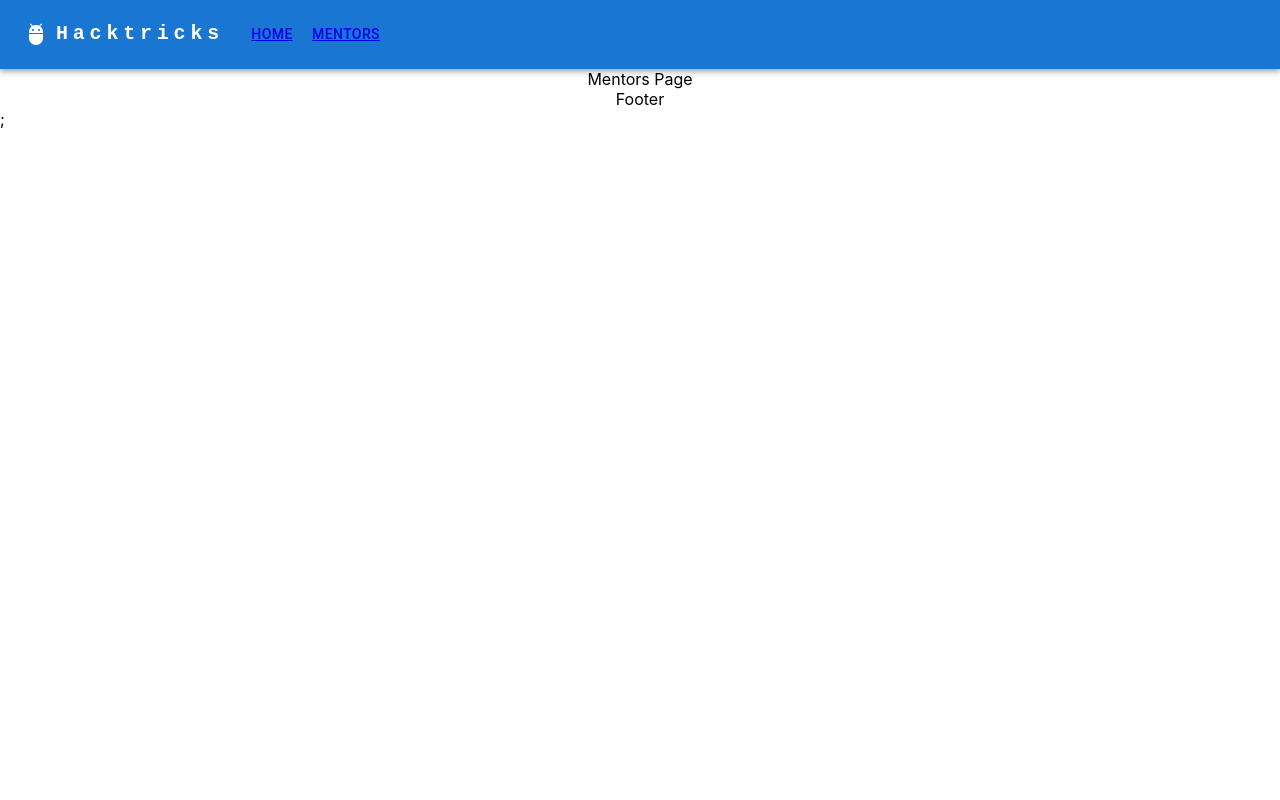
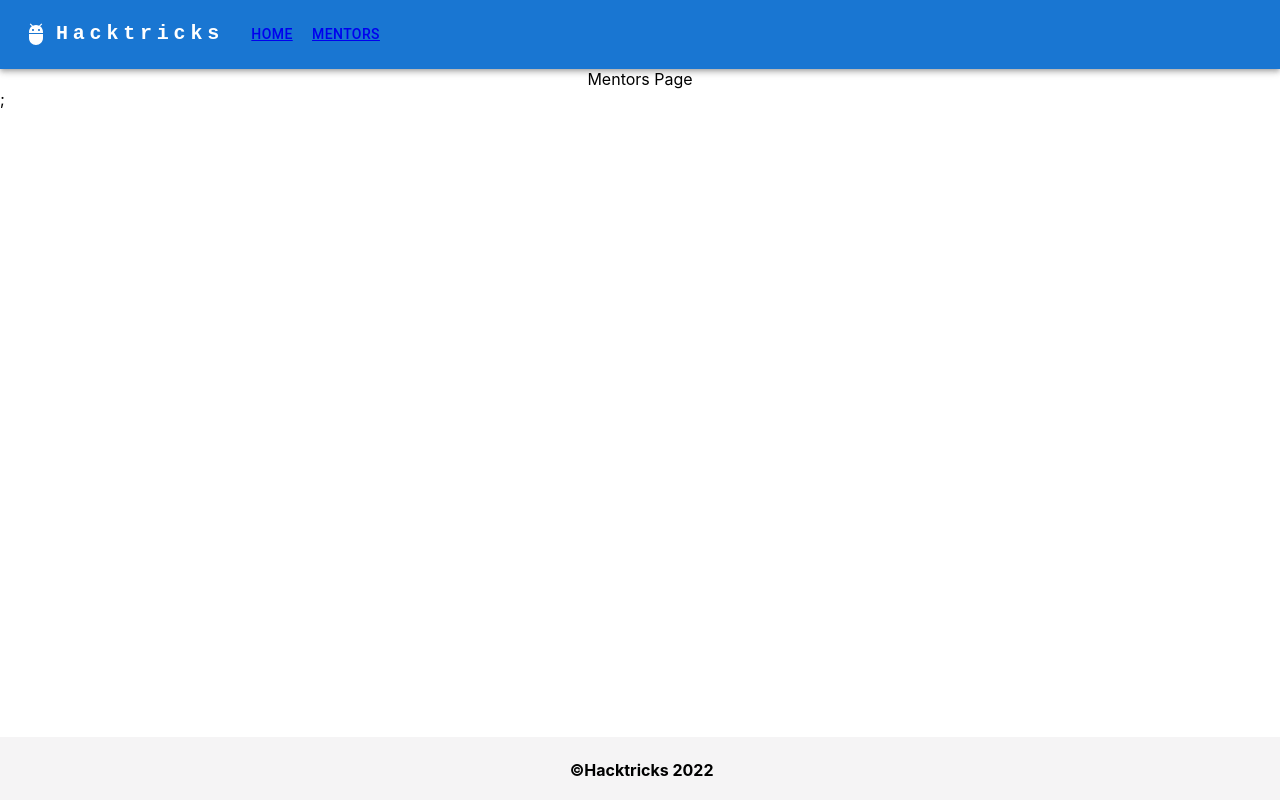
Before and after one commit to im-busari/hacktricks-athena, a React (Create React App) app in the folder web-app/: page /mentors in a window 1280 px wide. Built offline with nearby package versions, Linux system fonts and the light colour scheme.

Commit message:
Add Footer

```diff
--- a/web-app/src/components/common/Footer.tsx
+++ b/web-app/src/components/common/Footer.tsx
@@ -1,3 +1,20 @@
+import Box from "@mui/material/Box";
+import Container from "@mui/material/Container";
+
 export const Footer = () => {
-  return <div>Footer</div>;
+  return (
+    <div
+      style={{
+        backgroundColor: "#f5f4f5",
+        padding: "0.1rem",
+        position: "fixed",
+        left: "0",
+        bottom: "0",
+        height: "60px",
+        width: "100%",
+      }}
+    >
+      <h4>©Hacktricks 2022</h4>
+    </div>
+  );
 };
```
